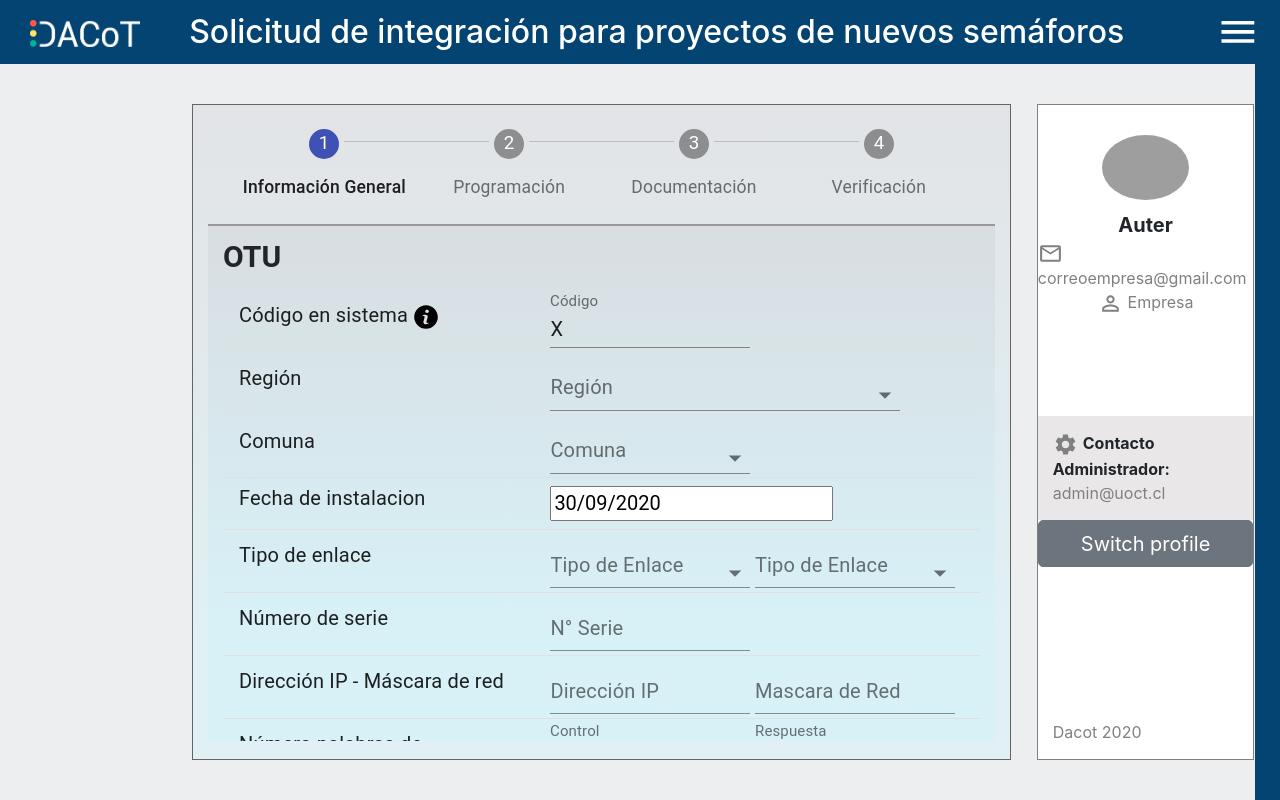
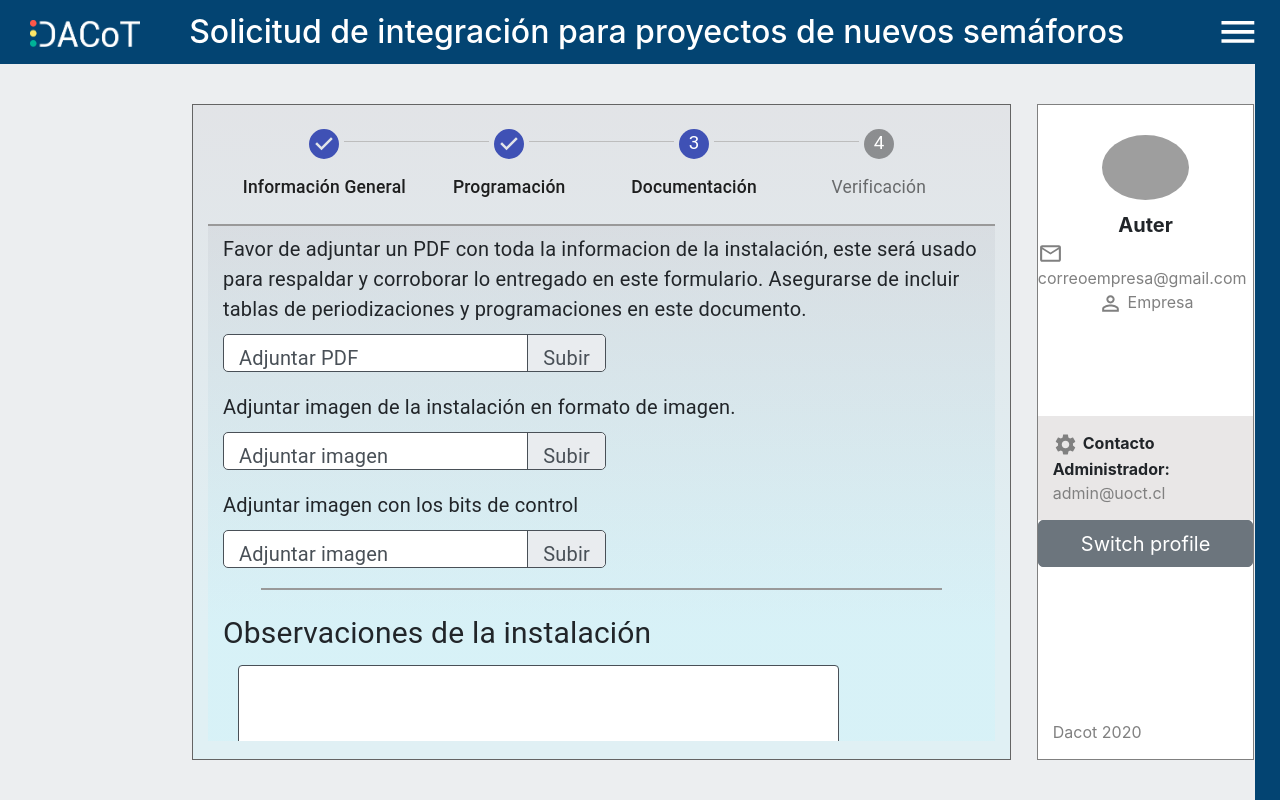
Before and after one commit to DACoT-UOCT/frontend, a React (Create React App) app: page /nuevo/instalacion in a window 1280 px wide. Built offline with nearby package versions, Linux system fonts and the light colour scheme; grey boxes are pictures that could not be loaded.

Commit message:
correccion validacion de formulario y vista final

```diff
--- a/src/components/SolicitudInstalacionNueva/NuevaInstalacion.js
+++ b/src/components/SolicitudInstalacionNueva/NuevaInstalacion.js
@@ -2,6 +2,8 @@ import React, { useEffect } from "react";
 import { useImmerReducer } from "use-immer";
 import { Form } from "reactstrap";
 import axios from "axios";
+import { Link } from "react-router-dom";
+import Loading from "../Shared/Loading";
 import {
   Switch,
   Collapse,
@@ -77,11 +79,6 @@ const NuevaInstalacion = (props) => {
     setChecked((prev) => !prev);
   };
 
-  useEffect(() => {
-    console.log("onawake");
-    //dispatch({type: "onMount", payLoad: estado_general})
-  });
-
   const procesar_json = () => {
     //procesa el json antes de enviarlo
     const state_copy = JSON.parse(JSON.stringify(state));
@@ -128,6 +125,7 @@ const NuevaInstalacion = (props) => {
         .then((response) => {
           console.log(response);
           alert("Formulario enviado correctamente");
+          dispatch({ type: "post_success" });
           //window.location.replace("/nuevo/instalacion");
         })
         .catch((err) => {
@@ -149,7 +147,7 @@ const NuevaInstalacion = (props) => {
 
   function getStepContent(stepIndex) {
     switch (stepIndex) {
-      case 0:
+      case 1:
         return (
           <Form>
             <OTU
@@ -187,7 +185,7 @@ const NuevaInstalacion = (props) => {
             </Collapse>
           </Form>
         );
-      case 1:
+      case 2:
         return (
           <Form>
             <Etapas state={state.stages} dispatch={dispatch} />
@@ -204,7 +202,7 @@ const NuevaInstalacion = (props) => {
             <hr className="separador"></hr>
           </Form>
         );
-      case 2:
+      case 3:
         return (
           <>
             <Documentacion state={state} dispatch={dispatch} />
@@ -212,9 +210,29 @@ const NuevaInstalacion = (props) => {
             <Observaciones state={state} dispatch={dispatch} />
           </>
         );
-      case 3:
+      case 4:
         return (
           <Verificacion state={state} codigo={state.oid} dispatch={dispatch} />
+        );
+
+      case 5:
+        return (
+          <>
+            {state.isLoading ? (
+              <Loading />
+            ) : (
+              <div>
+                <Typography className={classes.instructions}>
+                  {state.success
+                    ? "Formulario enviado con exito"
+                    : "Error de envío del formulario, si el problema persiste contactar con el administrador"}
+                </Typography>
+                <Link to="/">
+                  <span>Volver al inicio</span>
+                </Link>
+              </div>
+            )}
+          </>
         );
       default:
         return "";
@@ -227,7 +245,7 @@ const NuevaInstalacion = (props) => {
         <div className="grid-item nuevo-semaforo">
           <div className={classes.root}>
             <Stepper
-              activeStep={activeStep}
+              activeStep={state.vista - 1}
               alternativeLabel
               style={{
                 background: "none",
@@ -240,14 +258,6 @@ const NuevaInstalacion = (props) => {
               ))}
             </Stepper>
             <div>
-              {activeStep === steps.length ? (
-                <div>
-                  <Typography className={classes.instructions}>
-                    Formulario enviado con exito
-                  </Typography>
-                  <Button onClick={handleReset}>Volver al inicio</Button>
-                </div>
-              ) : (
               <div
                 className="grid-item"
                 style={{
@@ -256,34 +266,18 @@ const NuevaInstalacion = (props) => {
                   border: "0px",
                 }}>
                 <Typography className={classes.instructions}>
-                    {getStepContent(activeStep)}
+                  {getStepContent(state.vista)}
                 </Typography>
-                  <div>
+
+                {state.vista < 5 && (
                   <Siguiente state={state} dispatch={dispatch} />
-                    <Button
-                      disabled={activeStep === 0}
-                      onClick={handleBack}
-                      className={classes.backButton}
-                      variant="contained"
-                      color="secondary">
-                      Atrás
-                    </Button>
-                    <Button
-                      variant="contained"
-                      color="primary"
-                      onClick={handleNext}
-                      state={state}
-                      dispatch={dispatch}>
-                      {activeStep === steps.length - 1 ? "Enviar" : "Siguiente"}
-                    </Button>
-                  </div>
-                </div>
                 )}
               </div>
             </div>
-          {state.vista === 1 ? (
+          </div>
+          {/* {state.vista === 1 ? (
             <>
-              {/*<div className="grid-item" style={{"max-height":"535px","overflow-y":"scroll"}}>
+              <div className="grid-item" style={{"max-height":"535px","overflow-y":"scroll"}}>
                 <Form>
                   <OTU
                     state={state.metadata}
@@ -322,11 +316,11 @@ const NuevaInstalacion = (props) => {
                   </Collapse>
                 </Form>
                 <Siguiente state={state} dispatch={dispatch} />
-              </div>*/}
+              </div>
             </>
           ) : state.vista === 2 ? (
             {
-              /*<>
+              <>
               <legend className="seccion">Información de programaciones</legend>
               <div className="grid-item">
                 <Form>
@@ -345,11 +339,11 @@ const NuevaInstalacion = (props) => {
                 </Form>
               </div>
               <Siguiente state={state} dispatch={dispatch} />
-            </>*/
+            </>
             }
           ) : (
             {
-              /*<>
+              <>
               <legend className="seccion">Documentación de respaldo</legend>
               <div className="grid-item">
                 <Documentacion state={state} dispatch={dispatch} />
@@ -357,9 +351,9 @@ const NuevaInstalacion = (props) => {
                 <Observaciones state={state} dispatch={dispatch} />
               </div>
               <Siguiente state={state} dispatch={dispatch} />
-            </>*/
+            </>
             }
-          )}
+          )} */}
         </div>
       </StateContext.Provider>
     </DispatchContext.Provider>
--- a/src/components/shared/Campos/Siguiente.js
+++ b/src/components/shared/Campos/Siguiente.js
@@ -10,17 +10,32 @@ import {
   DialogContentText,
   DialogTitle,
   Slide,
+  makeStyles,
 } from "@material-ui/core";
 
 const Transition = React.forwardRef(function Transition(props, ref) {
   return <Slide direction="up" ref={ref} {...props} />;
 });
 
+const useStyles = makeStyles((theme) => ({
+  root: {
+    width: "100%",
+  },
+  backButton: {
+    marginRight: theme.spacing(1),
+  },
+  instructions: {
+    marginTop: theme.spacing(1),
+    marginBottom: theme.spacing(1),
+  },
+}));
+
 const Siguiente = (props) => {
   const state = props.state;
   const dispatch = props.dispatch;
 
   const [openWarning, setOpen] = React.useState(false);
+  const classes = useStyles();
 
   const handleClose = () => {
     setOpen(false);
@@ -63,34 +78,6 @@ const Siguiente = (props) => {
       validar_entrada(state.postes.ganchos, "Postes Ganchos");
       validar_entrada(state.postes.vehiculares, "Postes Vehiculares");
       validar_entrada(state.postes.peatonales, "Postes Peatonales");
-      //validar_entrada(state.metadata.controller.marca, "Controlador - Marca");
-      //validar_entrada(state.metadata.mod_potencia, "Mod Potencia");
-      //validar_entrada(state.metadata.detectores, "Detectores");
-      //validar_entrada(state.metadata.otu.marca, "OTU - Marca");
-      //validar_entrada(state.metadata.otu.tipo, "OTU - Tipo");
-      //validar_entrada(state.metadata.otu.equipamientos, "OTU - Equipamientos");
-      //validar_entrada(state.metadata.n_empalme, "N Empalme");
-      //validar_entrada(state.metadata.capacidad_empalme, "Capacidad Empalme");
-      /*validar_entrada(state.metadata.ups.marca, "UPS - Marca");
-    validar_entrada(state.metadata.ups.modelo, "UPS - Modelo");
-    validar_entrada(state.metadata.ups.n_serie, "UPS - N Serie");
-    validar_entrada(state.metadata.ups.capacidad, "UPS - Capacidad");
-    validar_entrada(state.metadata.ups.duracion_carga,"UPS - Duración de Carga");
-    for (let cabezal in state.metadata.cabezales) {
-      validar_entrada(
-        state.metadata.cabezales[cabezal].hal,
-        `${cabezal} Halogeno`
-      );
-      validar_entrada(state.metadata.cabezales[cabezal].led, `${cabezal} Led`);
-    }
-    validar_entrada(state.metadata.botoneras, "Botoneras");
-    validar_entrada(state.metadata.espira_local, "Espira Local");
-    validar_entrada(state.metadata.espira_scoot, "Espira Scoot");
-    validar_entrada(state.metadata.senal_hito, "Señal Hito");
-    validar_entrada(state.metadata.enlace_pc, "Tipo de Enlace 1");
-    if (state.metadata.enlace_pc === "Compartido")
-      validar_entrada(state.metadata.nodo_concentrador, "Nodo Concentrador");
-    validar_entrada(state.metadata.enlace_da, "Tipo de Enlace 2");*/
     } else if (state.vista === 2) {
       const comprobacionEtapas = [];
       const cantFases = state.fases.length;
@@ -154,29 +141,19 @@ const Siguiente = (props) => {
 
   return (
     <>
-      <FormGroup>
-        <Row>
-          {state.vista > 1 && (
       <>
-              <Col sm={4}></Col>
-              <Col sm={2}>
-                <ButtonMaterial
+        <Button
+          disabled={state.vista === 1}
           variant="contained"
           color="secondary"
-
+          className={classes.backButton}
           onClick={() => dispatch({ type: "atras" })}>
           Atrás
-                </ButtonMaterial>
-              </Col>
+        </Button>
       </>
-          )}
-          <Col sm={state.vista === 1 ? { offset: 5 } : { offset: 0 }}>
-            <ButtonMaterial
-              variant="contained"
-              color="primary"
-              onClick={validar_formulario}>
-              Siguiente
-            </ButtonMaterial>
+      <Button variant="contained" color="primary" onClick={validar_formulario}>
+        {state.vista === 4 ? "Enviar" : "Siguiente"}
+      </Button>
       <Dialog
         open={openWarning}
         TransitionComponent={Transition}
@@ -200,9 +177,6 @@ const Siguiente = (props) => {
           </Button>
         </DialogActions>
       </Dialog>
-          </Col>
-        </Row>
-      </FormGroup>
     </>
   );
 };
--- a/src/components/shared/FormularioReducer.js
+++ b/src/components/shared/FormularioReducer.js
@@ -108,8 +108,9 @@ export const initialState = {
   //bits_de_control: "",
 
   errors: [],
-  vista: 1,
+  vista: 3,
   submit: false,
+  isLoading: true,
 };
 
 export function reducer(draft, action) {
@@ -145,13 +146,17 @@ export function reducer(draft, action) {
     case "enviar":
       draft.submit = true;
       return;
+
+    case "reset": {
+      draft.vista = 1;
+      return;
+    }
     case "siguiente": {
       if (draft.errors.length === 0) {
-        if (draft.vista < 3) {
-          draft.vista += 1;
-        } else {
+        if (draft.vista === 4) {
           draft.submit = true;
         }
+        draft.vista += 1;
       }
       return;
     }
@@ -179,8 +184,14 @@ export function reducer(draft, action) {
       return;
     }
 
+    case "post_success": {
+      draft.success = true;
+      draft.isLoading = false;
+      return;
+    }
     case "post_error": {
-      draft.submit = false;
+      draft.success = false;
+      draft.isLoading = false;
       return;
     }
 
```
Lines whose indentation alone changed are shown as unchanged.
